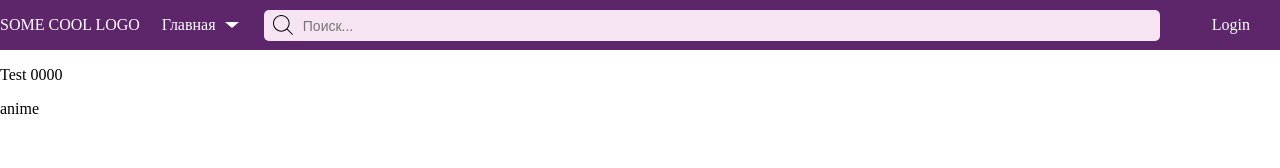
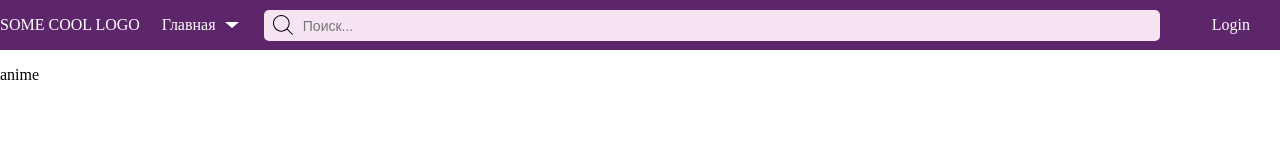
Before and after one commit to AIifa/theBestAnimeSite, a Nuxt app: page /anime in a window 1280 px wide. Shown: the top 168 px of the page. Built offline with nearby package versions, Linux system fonts and the light colour scheme.

Commit message:
loading screen yeah

```diff
--- a/app.vue
+++ b/app.vue
@@ -3,15 +3,16 @@
     <AppHeader
       @switch-page="switchPage"
     />
-    <LoadingScreen>
+    <LoadingScreen :loaded="loaded">
       <template #page>
-        <p>Test 0000</p>
-        <NuxtPage />
+        <NuxtPage @loading="console.log('Page loaded'); loaded = true" />
       </template>
     </LoadingScreen>
   </div>
 </template>
 <script setup lang="ts">
+const loaded = ref<Boolean>(false);
+
 const switchPage = (page) => {
 
 };
--- a/components/LoadingScreen.vue
+++ b/components/LoadingScreen.vue
@@ -1,14 +1,14 @@
 <template>
   <div>
     <slot name="page"></slot>
-    <div v-show="!loaded" class="loader" @loading="console.log('got it!'); loaded = false">
+    <div v-show="!loaded" class="loader">
       <p>Loading...</p>
     </div>
   </div>
 </template>
 
 <script setup lang="ts">
-const loaded = ref<Boolean>(true);
+const props = defineProps(['loaded']);
 
 </script>
 
@@ -18,7 +18,7 @@ const loaded = ref<Boolean>(true);
   height: 100%;
   position: absolute;
   top: 0;
-  background-color: rgb(220, 220, 220);
+  background-color: $second-color;
 
   text-align: center;
   align-content: center;
--- a/pages/anime.vue
+++ b/pages/anime.vue
@@ -10,6 +10,7 @@ const emits = defineEmits(['loading']);
 
 onMounted(() => {
   console.log(`the component is now mounted.`);
-  emits('loading');
+  // для теста ждет 3 сек типа загрузки, потом отсылает ивент что загрузилось
+  setTimeout(function() { emits('loading'); }, 3000);
 })
 </script>
```
